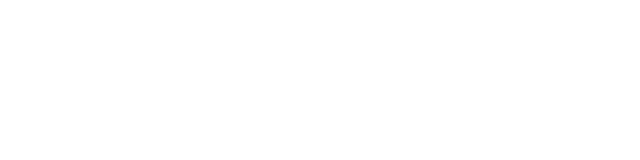
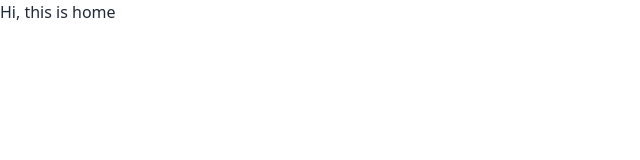
Before and after one commit to Emranhossainshuvo/react-portfolio, a React (Vite) app: page / in a window 1280 px wide. Shown: the top 160 px of the page, without its empty margins (0-640 px from the left). Built offline with nearby package versions, Linux system fonts and the light colour scheme.

Commit message:
added home page

```diff
--- a/src/Main/Main.jsx
+++ b/src/Main/Main.jsx
@@ -1,7 +1,12 @@
+import { Outlet } from "react-router-dom";
+import Home from "../pages/Home/Home";
 
 const Main = () => {
     return (
         <div>
+            <Outlet>
+                <Home></Home>
+            </Outlet>
         </div>
     );
 };
--- /dev/null
+++ b/src/pages/Home/Home.jsx
@@ -0,0 +1,11 @@
+import React from 'react';
+
+const Home = () => {
+    return (
+        <div>
+            <h3>Hi, this is home</h3>
+        </div>
+    );
+};
+
+export default Home;
```
Also changed, not shown: src/Routes/Routes.jsx (+7 -0 lines).
